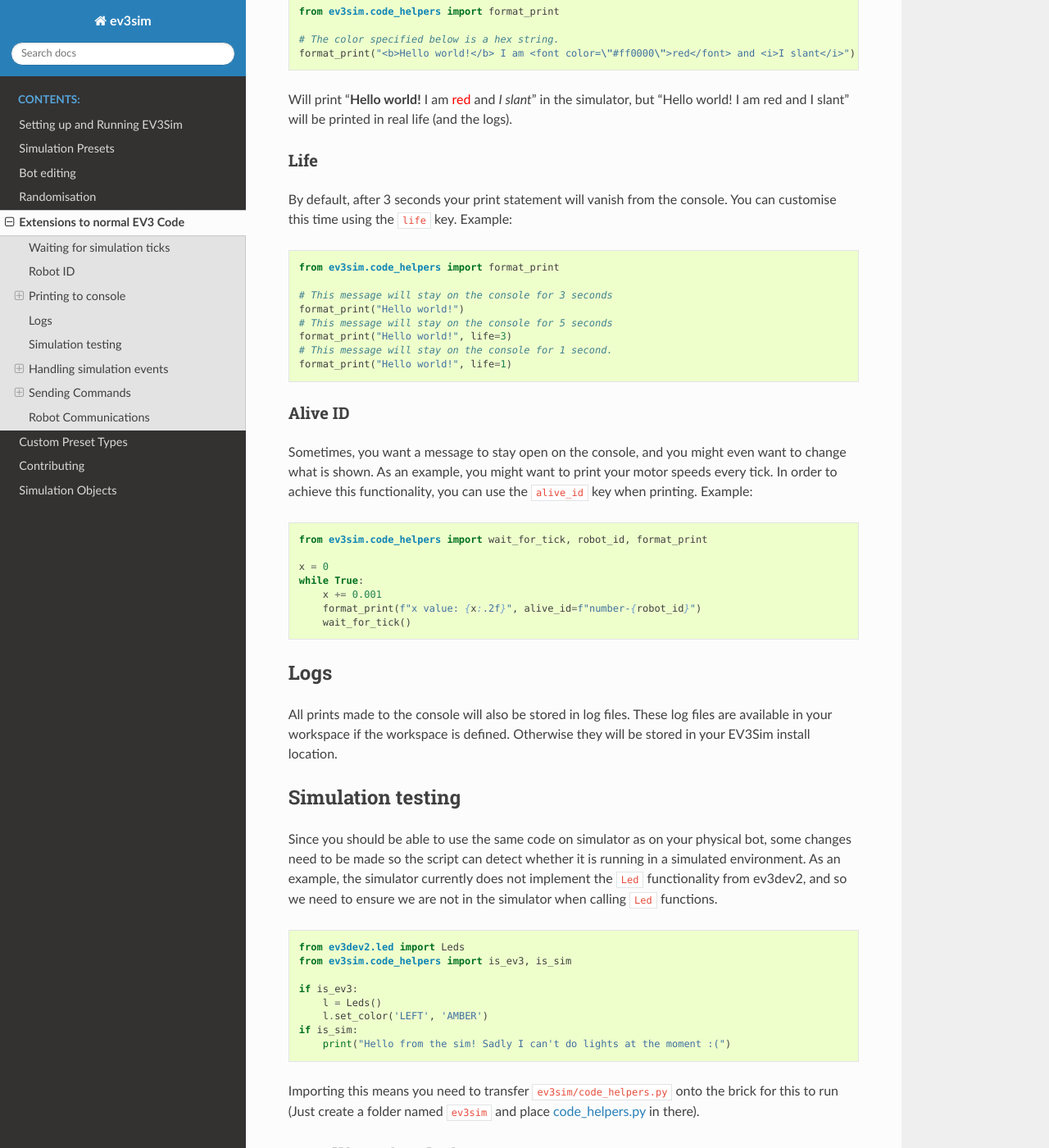
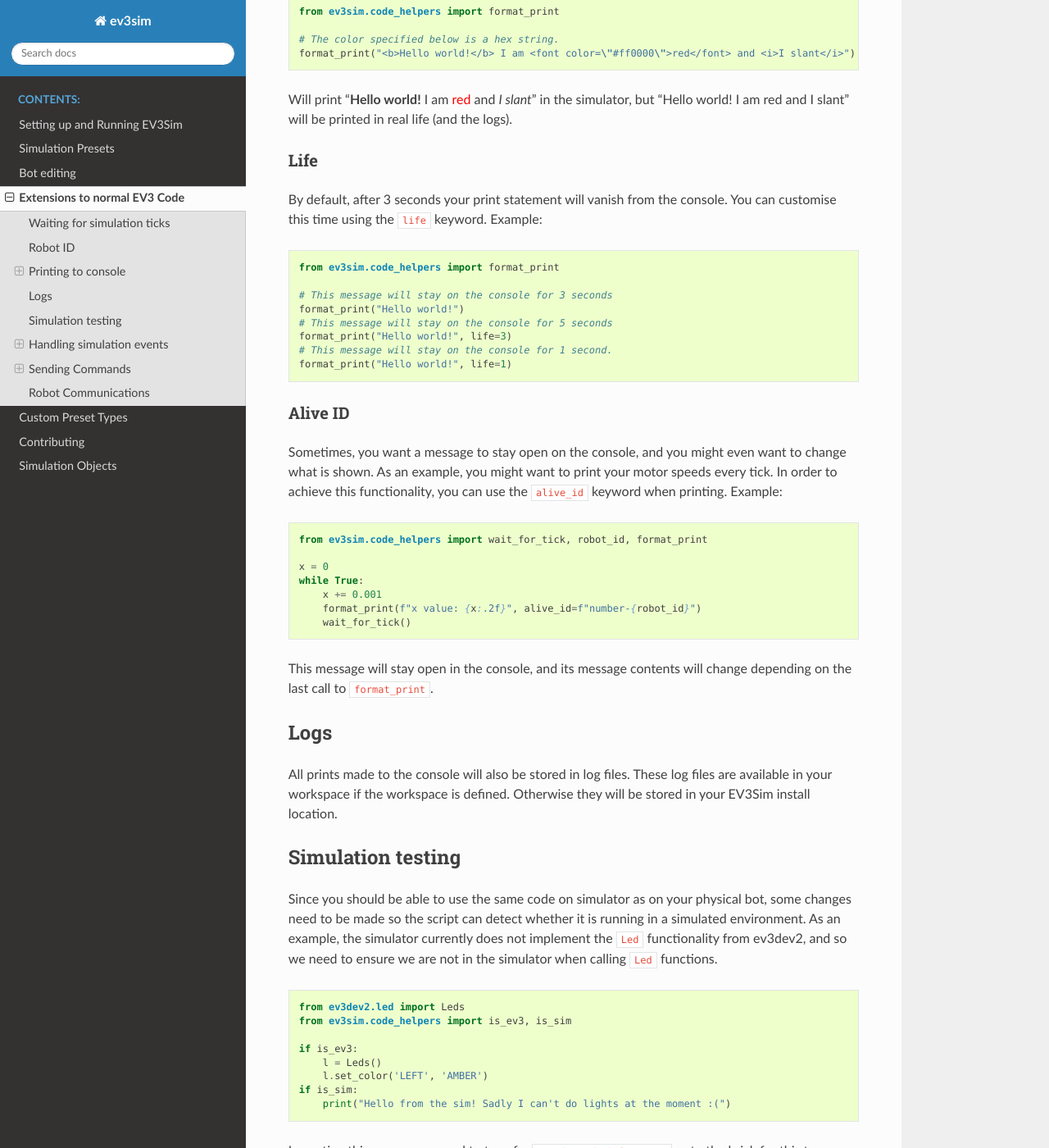
Before and after one commit to MelbourneHighSchoolRobotics/ev3sim, a Sphinx documentation site: the page built from docs/ev3_extensions.rst, in a window 1280 px wide and 1400 px high, scrolled down 1542 px. Shown: the whole window at 82% size. Built offline with Sphinx 7.4.7 and the Read the Docs theme 2.0.0, drawn with Linux system fonts in a browser that asks for light colours.

Commit message:
Update documentation.

```diff
--- a/docs/bot_editing.rst
+++ b/docs/bot_editing.rst
@@ -4,7 +4,7 @@ Bot editing
 EV3Sim allows you to design, test and simulate your own bots, all through the application!
 The only thing you'll want an external program for is writing the code to be run on your bot.
 
-A full video explanation of this system can be found here: (TODO: Create video explaining the bot designing tools.)
+.. TODO: A full video explanation of this system can be found here:
 
 Designing a bot
 ---------------
--- a/docs/ev3_extensions.rst
+++ b/docs/ev3_extensions.rst
@@ -71,7 +71,7 @@ Will print "**Hello world!** I am :red:`red` and *I slant*" in the simulator, bu
 Life
 ^^^^
 
-By default, after 3 seconds your print statement will vanish from the console. You can customise this time using the ``life`` key.
+By default, after 3 seconds your print statement will vanish from the console. You can customise this time using the ``life`` keyword.
 Example:
 
 .. code-block:: python
@@ -89,7 +89,7 @@ Alive ID
 ^^^^^^^^
 
 Sometimes, you want a message to stay open on the console, and you might even want to change what is shown.
-As an example, you might want to print your motor speeds every tick. In order to achieve this functionality, you can use the ``alive_id`` key when printing.
+As an example, you might want to print your motor speeds every tick. In order to achieve this functionality, you can use the ``alive_id`` keyword when printing.
 Example:
 
 .. code-block:: python
@@ -101,6 +101,8 @@ Example:
         x += 0.001
         format_print(f"x value: {x:.2f}", alive_id=f"number-{robot_id}")
         wait_for_tick()
+
+This message will stay open in the console, and its message contents will change depending on the last call to ``format_print``.
 
 Logs
 ----
--- a/docs/index.rst
+++ b/docs/index.rst
@@ -21,8 +21,9 @@ ev3sim is a pygame based 2D simulator for robots built using LEGO mindstorms usi
    setup
    batched_commands
    bot_editing
-   randomisation
    ev3_extensions
    custom_presets
    contributing
    system
+
+.. TODO: Support randomisation through settings.
```
Also changed, not shown: docs/setup.rst (+12 -5 lines), docs/images/releases.png (added).
